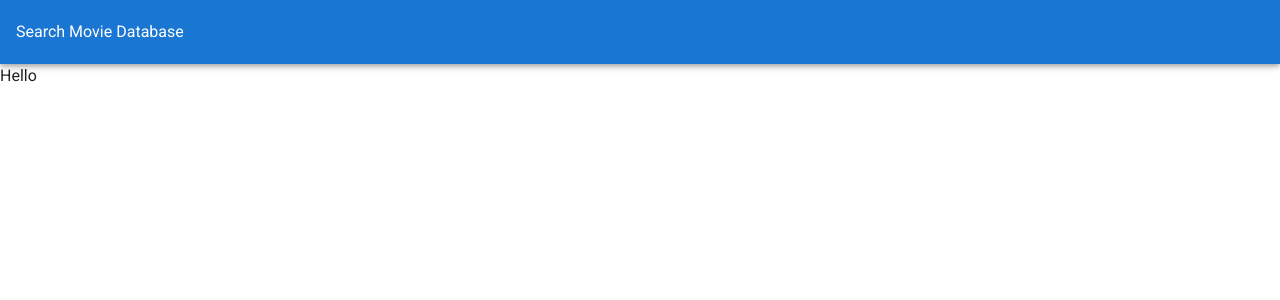
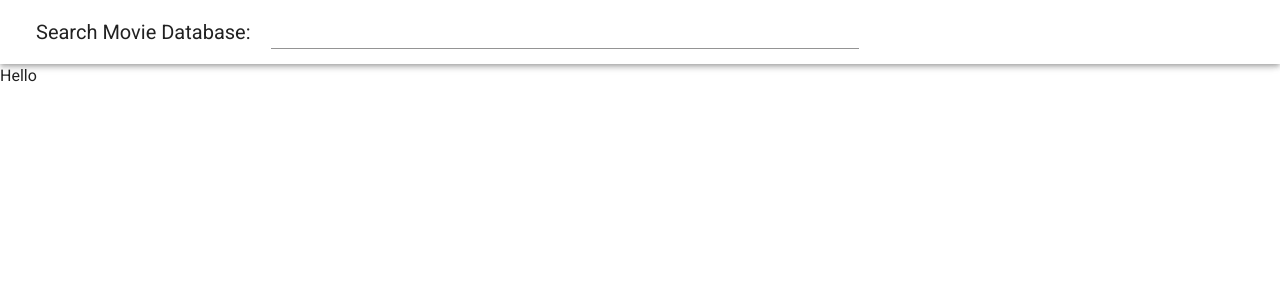
Before and after one commit to Shrekie/search-movie-database-vue, a Vue app: page / in a window 1280 px wide. Shown: the top 300 px of the page. Built offline with nearby package versions, Linux system fonts and the light colour scheme.

Commit message:
Added search bar

```diff
--- a/src/components/Header.vue
+++ b/src/components/Header.vue
@@ -1,7 +1,11 @@
 <template>
-  <v-app-bar app color="primary" dark>
-    <div class="d-flex align-center">{{title}}</div>
-  </v-app-bar>
+  <div>
+    <v-toolbar>
+      <v-toolbar-title class="pa-5">{{title}}:</v-toolbar-title>
+      <v-text-field hide-details single-line></v-text-field>
+      <v-spacer></v-spacer>
+    </v-toolbar>
+  </div>
 </template>
 
 <script>
```
